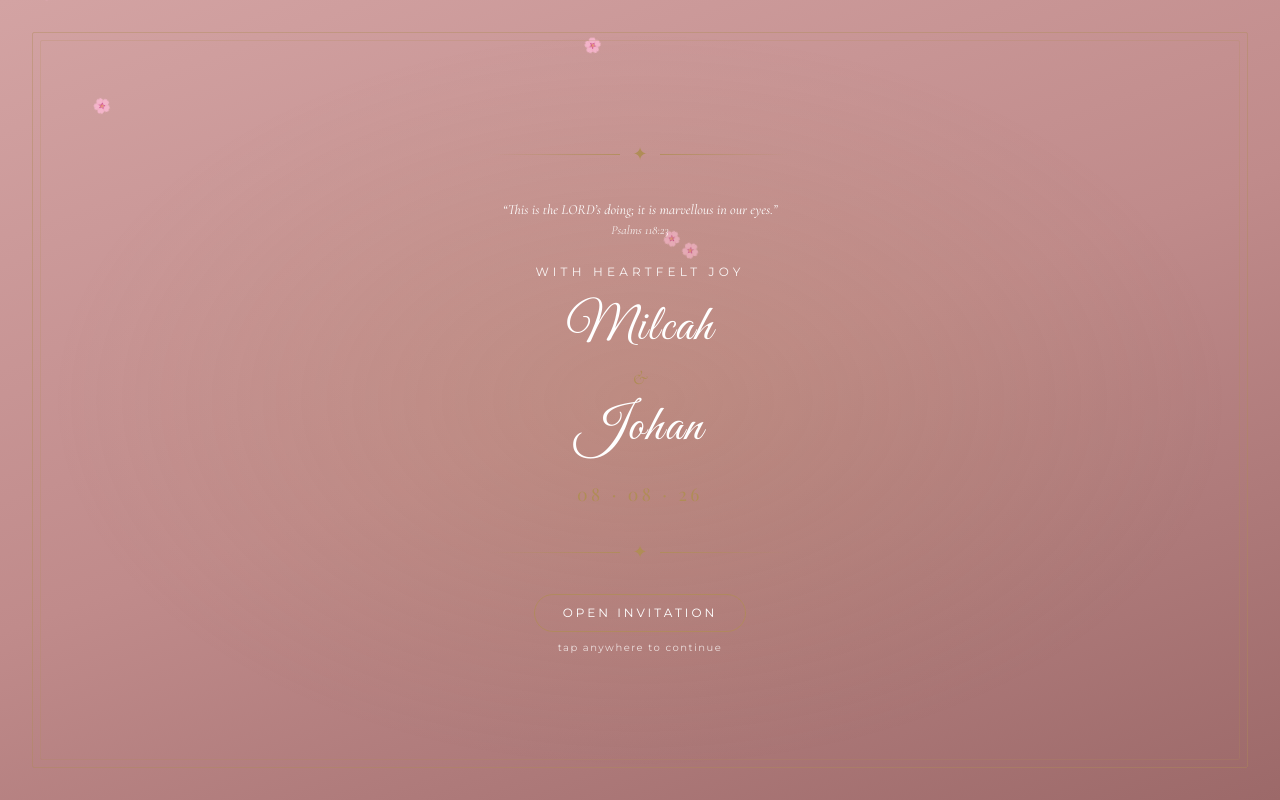
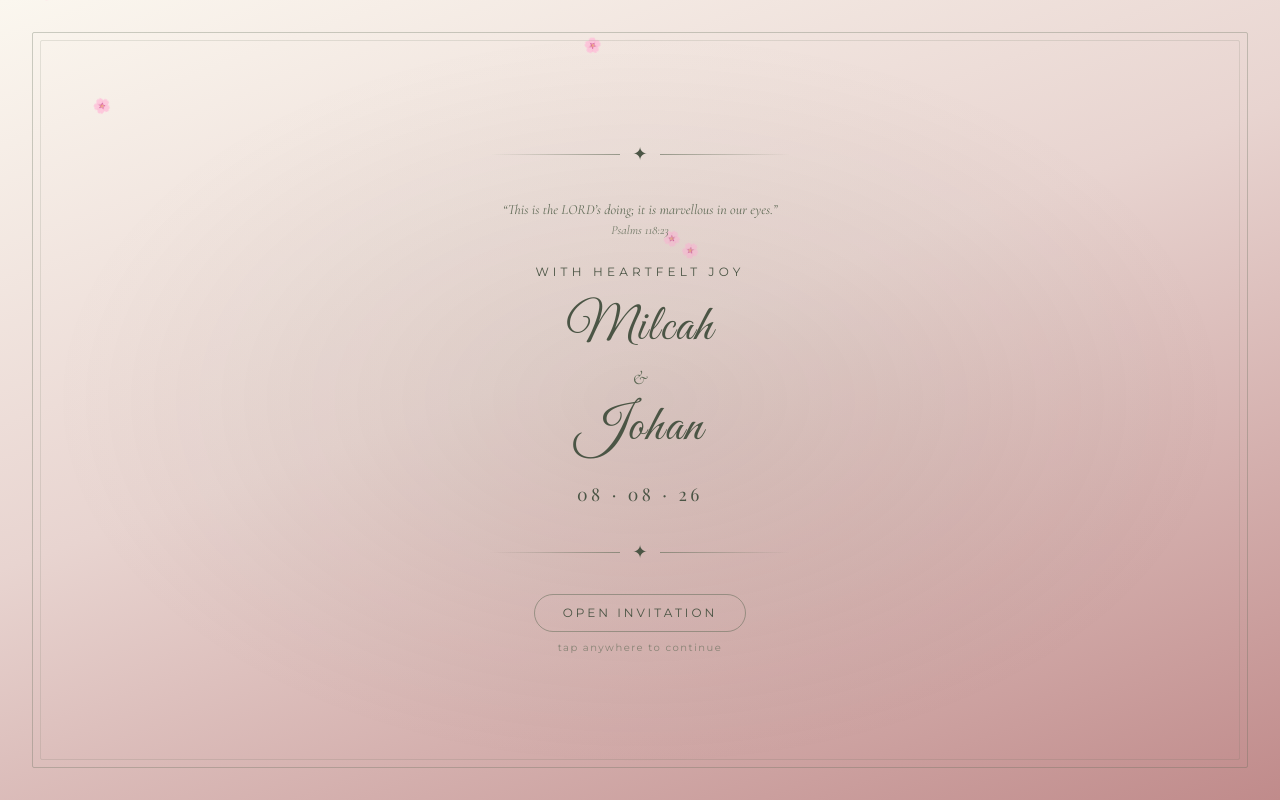
Before and after one commit to yourspaul-hub/milcah-weds-johan, a Next.js app: page / in a window 1280 px wide. Built offline with nearby package versions, Linux system fonts and the light colour scheme; a web font is replaced by a local one.

Commit message:
Recolor envelope to Ivory/Dusty Rose gradient with Sage Green text

```diff
--- a/components/envelope-screen.tsx
+++ b/components/envelope-screen.tsx
@@ -4,8 +4,8 @@ import { useState, useEffect } from "react";
 import { motion, AnimatePresence } from "framer-motion";
 import { weddingConfig } from "@/lib/wedding-config";
 
-const GOLD  = "#B08D57";
-const WHITE = "#FFFFFF";
+const SAGE      = "#4B5545";
+const SAGE_SOFT = "#5F6A56";
 
 export function EnvelopeScreen({ onOpen }: { onOpen: () => void }) {
   const [clicked, setClicked] = useState(false);
@@ -32,17 +32,17 @@ export function EnvelopeScreen({ onOpen }: { onOpen: () => void }) {
           exit={{ opacity: 0, scale: 1.04 }}
           transition={{ duration: 0.7 }}
           className="fixed inset-0 z-50 flex items-center justify-center overflow-hidden cursor-pointer select-none"
-          style={{ background: "linear-gradient(160deg, #D3A3A3 0%, #C08B8B 50%, #9C6969 100%)" }}
+          style={{ background: "linear-gradient(160deg, #FBF7EF 0%, #E8D4D0 45%, #C08B8B 100%)" }}
           onClick={handleClick}
         >
           {petals.map(p => (
             <span key={p.id} className="petal" style={{ left: p.left, animationDelay: p.delay, animationDuration: p.dur, fontSize: "0.9rem" }}>🌸</span>
           ))}
 
-          <div className="absolute inset-0 pointer-events-none" style={{ background: "radial-gradient(ellipse at center, rgba(176,141,87,0.18) 0%, transparent 65%)" }} />
+          <div className="absolute inset-0 pointer-events-none" style={{ background: "radial-gradient(ellipse at center, rgba(95,106,86,0.1) 0%, transparent 65%)" }} />
 
-          <div className="absolute inset-8 pointer-events-none rounded-sm" style={{ border: "1px solid rgba(176,141,87,0.4)" }} />
-          <div className="absolute inset-10 pointer-events-none rounded-sm" style={{ border: "1px solid rgba(176,141,87,0.22)" }} />
+          <div className="absolute inset-8 pointer-events-none rounded-sm" style={{ border: "1px solid rgba(95,106,86,0.3)" }} />
+          <div className="absolute inset-10 pointer-events-none rounded-sm" style={{ border: "1px solid rgba(95,106,86,0.15)" }} />
 
           <motion.div
             animate={clicked ? { scaleY: 0.02, opacity: 0 } : {}}
@@ -51,18 +51,18 @@ export function EnvelopeScreen({ onOpen }: { onOpen: () => void }) {
             style={{ maxWidth: 380, width: "90%" }}
           >
             <div className="flex items-center gap-3 mb-8 w-full">
-              <div className="flex-1 h-px" style={{ background: "linear-gradient(90deg, transparent, rgba(176,141,87,0.85))" }} />
-              <span style={{ color: GOLD, fontSize: 18 }}>✦</span>
-              <div className="flex-1 h-px" style={{ background: "linear-gradient(90deg, rgba(176,141,87,0.85), transparent)" }} />
+              <div className="flex-1 h-px" style={{ background: "linear-gradient(90deg, transparent, rgba(95,106,86,0.6))" }} />
+              <span style={{ color: SAGE, fontSize: 18 }}>✦</span>
+              <div className="flex-1 h-px" style={{ background: "linear-gradient(90deg, rgba(95,106,86,0.6), transparent)" }} />
             </div>
 
-            <p className="font-cormorant italic text-sm mb-6" style={{ color: WHITE }}>
+            <p className="font-cormorant italic text-sm mb-6" style={{ color: SAGE_SOFT }}>
               {weddingConfig.messages.scripture}
               <br />
               <span style={{ fontSize: "0.78rem", opacity: 0.85 }}>{weddingConfig.messages.scriptureRef}</span>
             </p>
 
-            <p className="font-sans text-xs tracking-widest uppercase mb-5" style={{ color: "rgba(255,255,255,0.9)", letterSpacing: "0.35em" }}>
+            <p className="font-sans text-xs tracking-widest uppercase mb-5" style={{ color: SAGE, letterSpacing: "0.35em" }}>
               {weddingConfig.messages.saveTheDate}
             </p>
 
@@ -71,20 +71,20 @@ export function EnvelopeScreen({ onOpen }: { onOpen: () => void }) {
               style={{
                 fontFamily: "'Great Vibes', cursive",
                 fontSize: "clamp(2.4rem, 9vw, 3.2rem)",
-                color: WHITE,
+                color: SAGE,
                 lineHeight: 1.1,
                 letterSpacing: "0.03em",
               }}
             >
               {weddingConfig.couple.brideName}
             </h1>
-            <p className="font-cormorant italic text-xl mb-2" style={{ color: GOLD }}>&amp;</p>
+            <p className="font-cormorant italic text-xl mb-2" style={{ color: SAGE_SOFT }}>&amp;</p>
             <h1
               className="mb-6"
               style={{
                 fontFamily: "'Great Vibes', cursive",
                 fontSize: "clamp(2.4rem, 9vw, 3.2rem)",
-                color: WHITE,
+                color: SAGE,
                 lineHeight: 1.1,
                 letterSpacing: "0.03em",
               }}
@@ -92,23 +92,23 @@ export function EnvelopeScreen({ onOpen }: { onOpen: () => void }) {
               {weddingConfig.couple.groomName}
             </h1>
 
-            <p className="font-playfair tracking-widest mb-2" style={{ color: GOLD, letterSpacing: "0.2em", fontSize: "1.1rem" }}>
+            <p className="font-playfair tracking-widest mb-2" style={{ color: SAGE, letterSpacing: "0.2em", fontSize: "1.1rem" }}>
               {weddingConfig.wedding.dotDate}
             </p>
 
             <div className="flex items-center gap-3 mt-6 mb-8 w-full">
-              <div className="flex-1 h-px" style={{ background: "linear-gradient(90deg, transparent, rgba(176,141,87,0.85))" }} />
-              <span style={{ color: GOLD, fontSize: 18 }}>✦</span>
-              <div className="flex-1 h-px" style={{ background: "linear-gradient(90deg, rgba(176,141,87,0.85), transparent)" }} />
+              <div className="flex-1 h-px" style={{ background: "linear-gradient(90deg, transparent, rgba(95,106,86,0.6))" }} />
+              <span style={{ color: SAGE, fontSize: 18 }}>✦</span>
+              <div className="flex-1 h-px" style={{ background: "linear-gradient(90deg, rgba(95,106,86,0.6), transparent)" }} />
             </div>
 
             <motion.div animate={{ opacity: [0.5, 1, 0.5], y: [0, -4, 0] }} transition={{ duration: 2.2, repeat: Infinity }}
               className="flex flex-col items-center gap-2">
               <div className="px-7 py-2.5 rounded-full font-sans text-xs tracking-widest uppercase"
-                style={{ border: "1px solid rgba(176,141,87,0.75)", color: WHITE, letterSpacing: "0.25em" }}>
+                style={{ border: "1px solid rgba(95,106,86,0.5)", color: SAGE, letterSpacing: "0.25em" }}>
                 Open Invitation
               </div>
-              <span style={{ color: "rgba(255,255,255,0.75)", fontSize: 10, letterSpacing: "0.15em" }}>tap anywhere to continue</span>
+              <span style={{ color: "rgba(95,106,86,0.65)", fontSize: 10, letterSpacing: "0.15em" }}>tap anywhere to continue</span>
             </motion.div>
           </motion.div>
         </motion.div>
```
